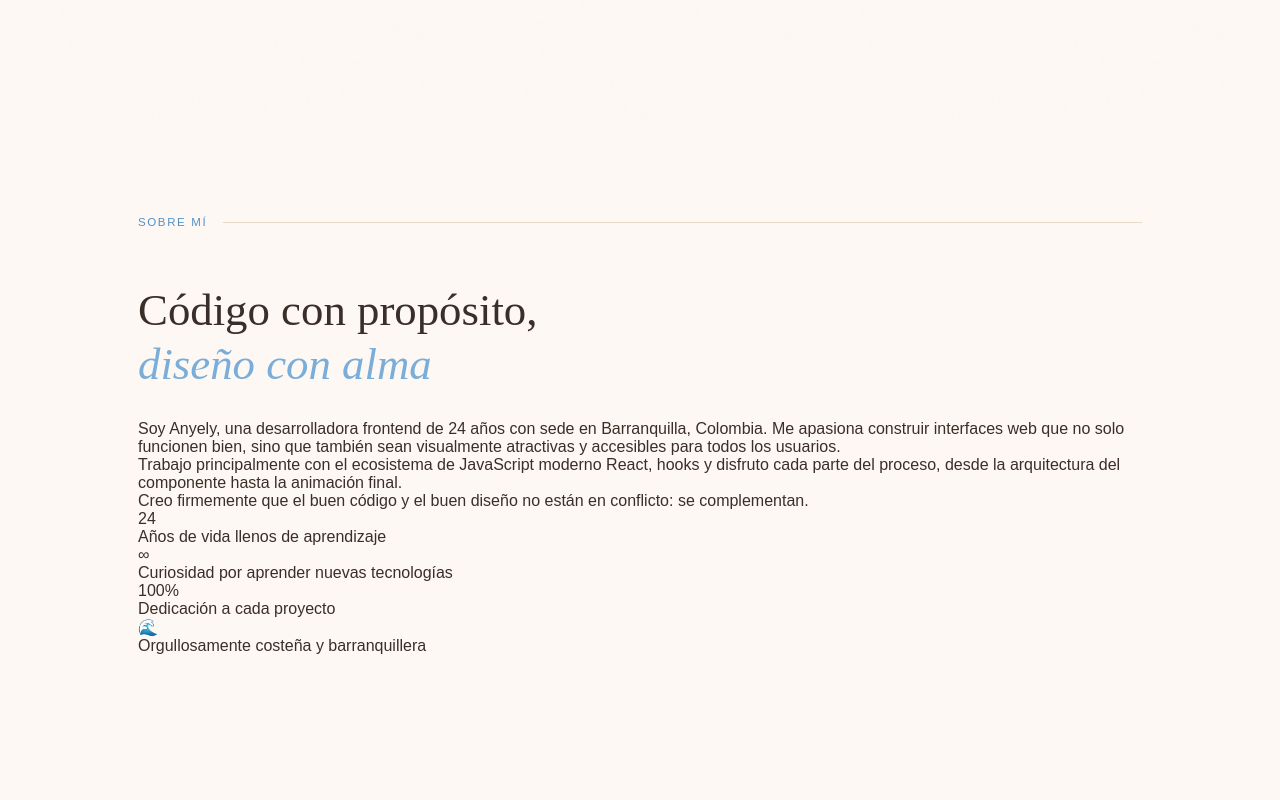
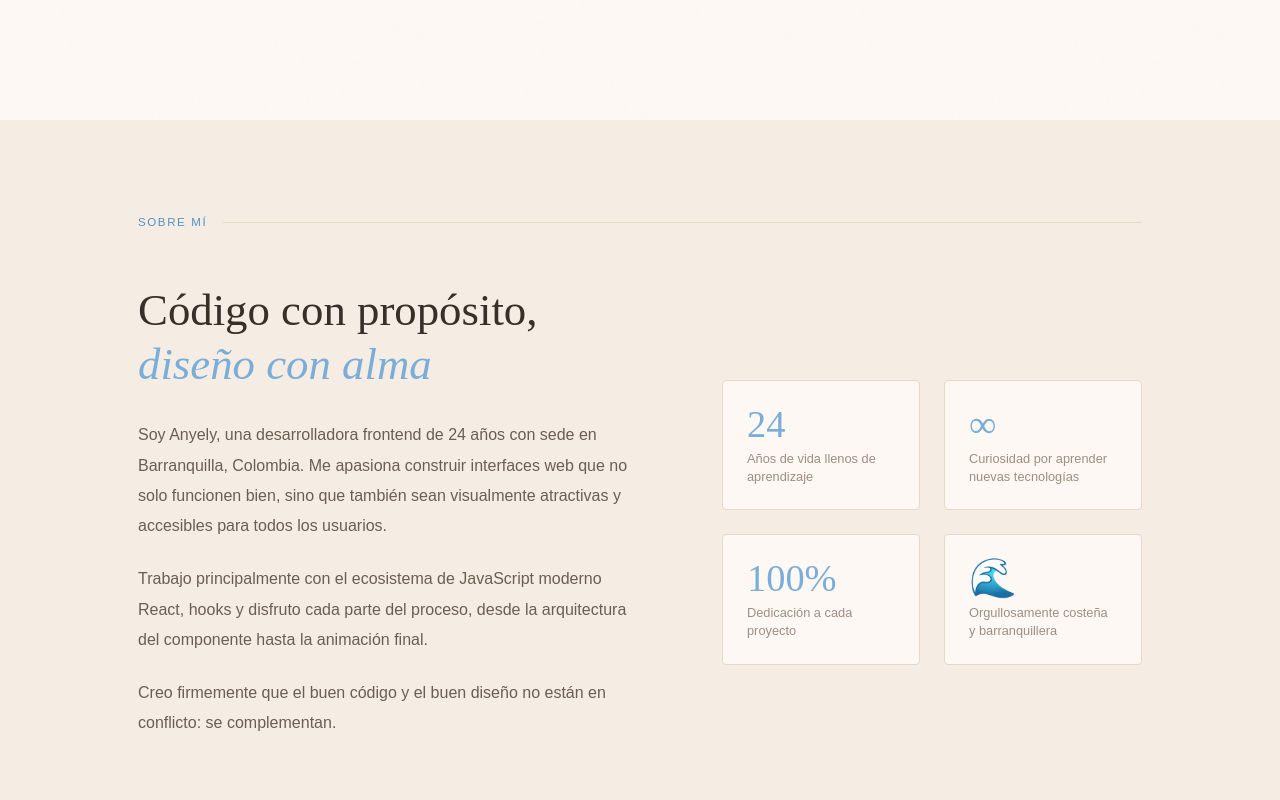
Before and after one commit to anyelyortizflorez-hub/Portafolio, a plain HTML site: page index.html in a window 1280 px wide. Shown: the part 680-1480 px from the top of the page. Drawn offline with Linux system fonts and the light colour scheme.

Commit message:
style sobremi: estilice la seccion sobre mi con grid, tarjetas con estadisiticas y hover effects

```diff
--- a/style.css
+++ b/style.css
@@ -337,3 +337,57 @@
       color: var(--text-dark);
       line-height: 1.2;
     }
+
+     .about {
+      background: var(--nude-200);
+    }
+
+    .about-grid {
+      display: grid;
+      grid-template-columns: 1.2fr 1fr;
+      gap: 5rem;
+      align-items: center;
+    }
+
+    .about-text p {
+      font-size: 1rem;
+      font-weight: 300;
+      color: var(--text-mid);
+      line-height: 1.9;
+      margin-bottom: 1.4rem;
+    }
+
+    .about-stats {
+      display: grid;
+      grid-template-columns: 1fr 1fr;
+      gap: 1.5rem;
+    }
+
+    .stat-card {
+      background: var(--nude-100);
+      border-radius: 4px;
+      padding: 1.5rem;
+      border: 1px solid var(--nude-300);
+      transition: border-color 0.3s, transform 0.3s;
+    }
+
+    .stat-card:hover {
+      border-color: var(--blue-300);
+      transform: translateY(-3px);
+    }
+
+    .stat-num {
+      font-family: 'Cormorant Garamond', serif;
+      font-size: 2.4rem;
+      font-weight: 300;
+      color: var(--blue-400);
+      line-height: 1;
+      margin-bottom: 0.4rem;
+    }
+
+    .stat-desc {
+      font-size: 0.8rem;
+      font-weight: 400;
+      color: var(--text-light);
+      line-height: 1.4;
+    }
```
